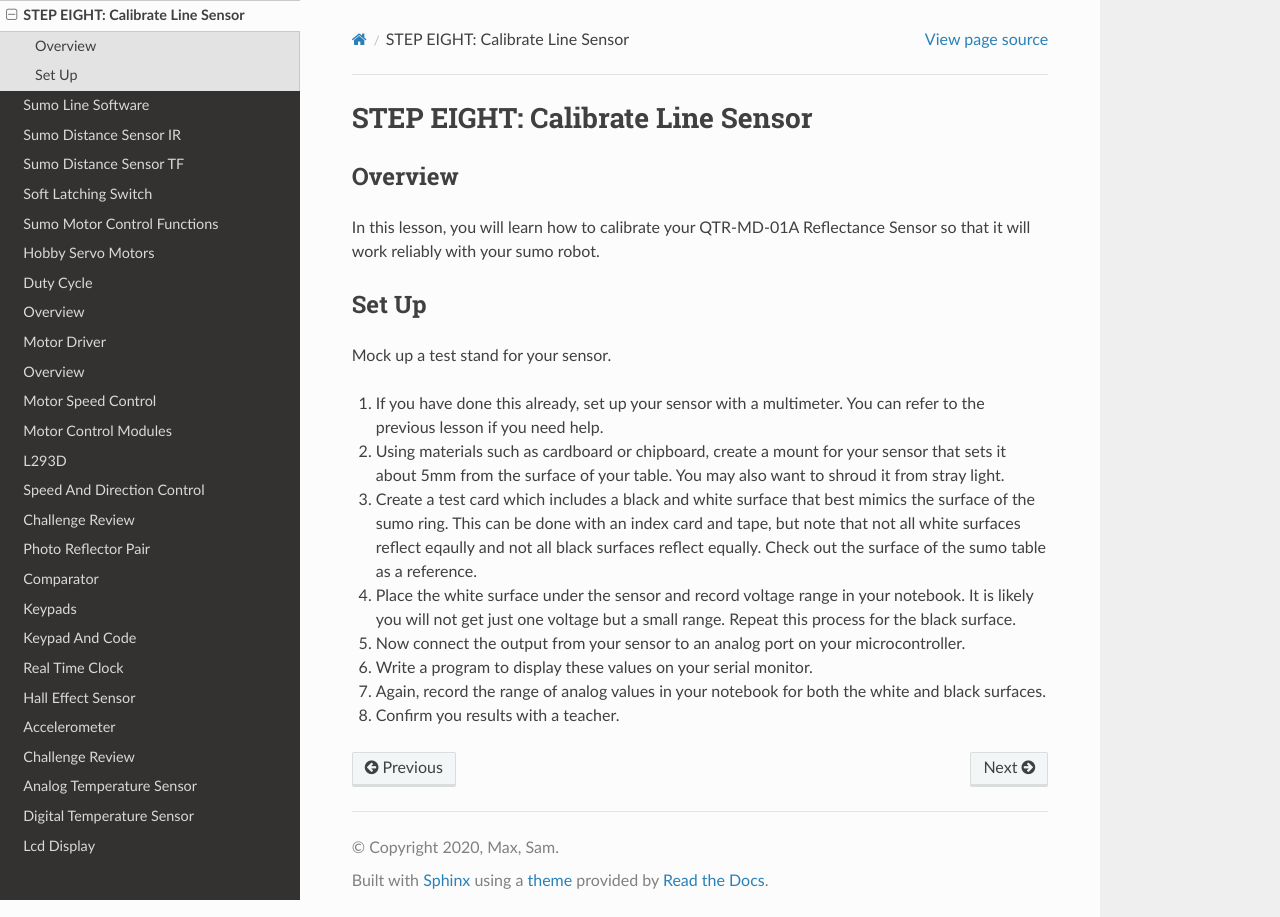
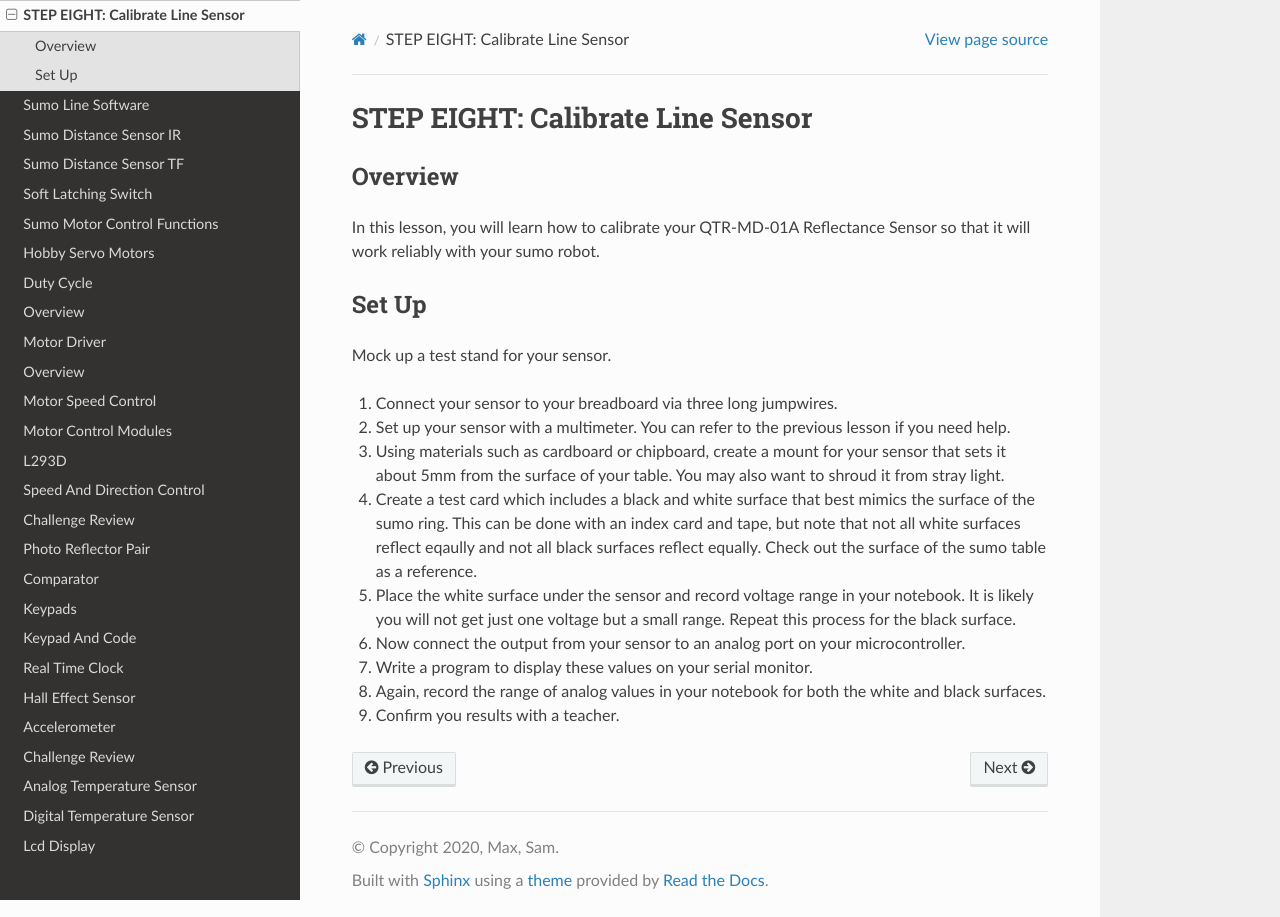
Before and after one commit to maxtkc/mvths-wiki, a Sphinx documentation site: the page built from docs/070xg-sumo-line-detector.rst, in a window 1280 px wide. Built offline with Sphinx 7.4.7 and the Read the Docs theme 2.0.0, drawn with Linux system fonts in a browser that asks for light colours; pages that are not in the unit, such as notebooks, are missing from menus.

Commit message:
Update 070xg-sumo-line-detector.rst

```diff
--- a/docs/070xg-sumo-line-detector.rst
+++ b/docs/070xg-sumo-line-detector.rst
@@ -10,7 +10,9 @@ Set Up
 ---------
 Mock up a test stand for your sensor.
 
-#. If you have done this already, set up your sensor with a multimeter. You can refer to the previous lesson if you need help.
+#. Connect your sensor to your breadboard via three long jumpwires.
+
+#. Set up your sensor with a multimeter. You can refer to the previous lesson if you need help.
 
 #. Using materials such as cardboard or chipboard, create a mount for your sensor that sets it about 5mm from the surface of your table. You may also want to shroud it from stray light.
 
```
